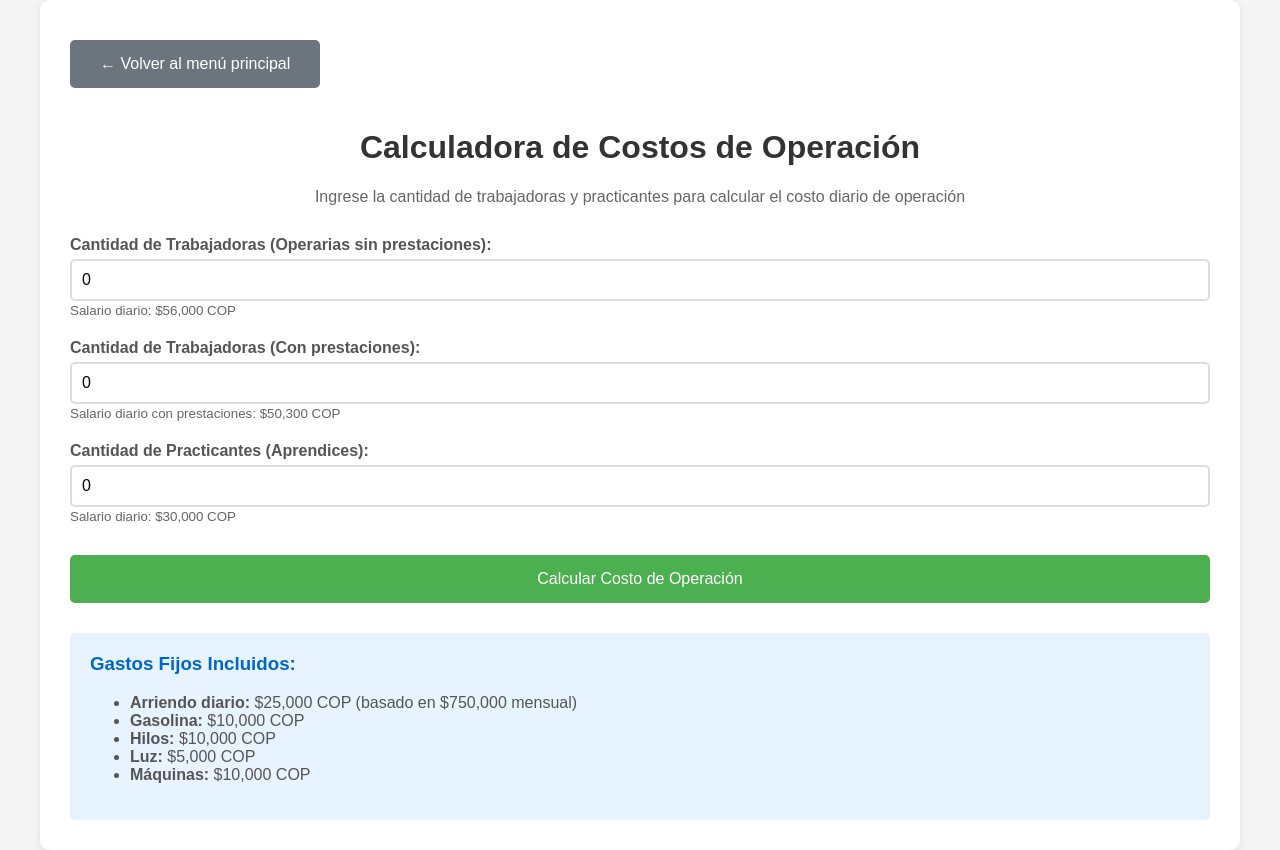
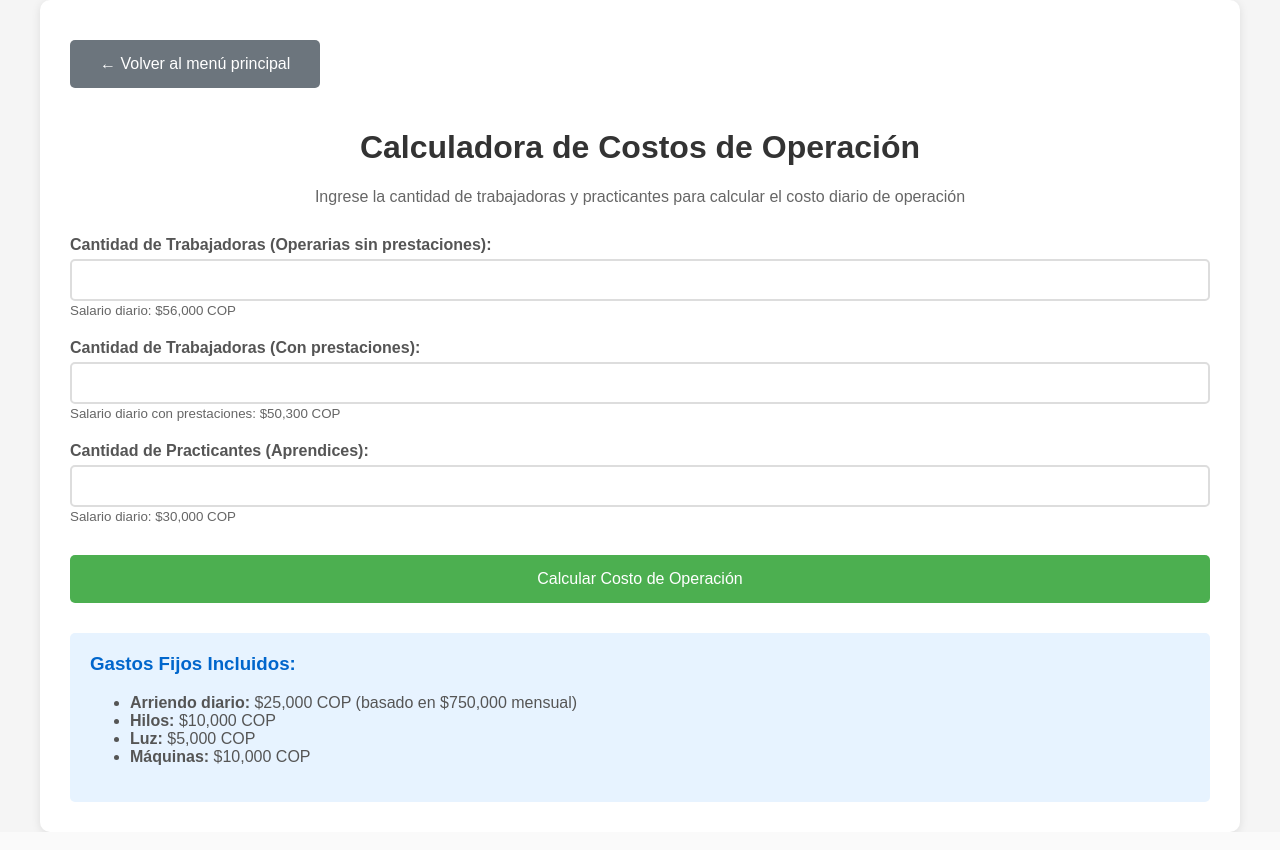
Before and after one commit to YaiDev23/gastos_confeccion, a FastAPI app: page /costo-operacion in a window 1280 px wide. Run offline with FastAPI, Linux system fonts and the light colour scheme.

Commit message:
feat(endpoints and schemas): se agregan schemas de operarias y gastos, y se elimina error de 0

```diff
--- a/app/api/endpoints.py
+++ b/app/api/endpoints.py
@@ -2,11 +2,15 @@ from fastapi import APIRouter, Request, Form
 from fastapi.templating import Jinja2Templates
 from fastapi.responses import HTMLResponse
 from datetime import datetime
+
+from api.schemas.gastos_schema import GastoSchema
 import pytz
 
 templates = Jinja2Templates(directory="app/templates")
 
 router = APIRouter()
+gastos_fijos = GastoSchema.gastos_fijos
+arriendo = GastoSchema.arriendo
 
 def obtener_fecha_hora_bogota():
     """Obtiene la fecha y hora actual en zona horaria de Bogotá"""
@@ -43,20 +47,25 @@ async def calcular_produccion(request: Request):
         if not color:
             continue
 
+        def safe_int(value):
+            try:
+                return int(value)
+            except (TypeError, ValueError):
+                return 0
+
         tallas_color = {
-
-            "18-24": int(form.get(f'talla_18_24_{i}', 0)),
-            "24-36": int(form.get(f'talla_24_36_{i}', 0)),
-            "36-48": int(form.get(f'talla_36_48_{i}', 0)),
-            "2": int(form.get(f'talla_2_{i}', 0)),
-            "4": int(form.get(f'talla_4_{i}', 0)),
-            "6": int(form.get(f'talla_6_{i}', 0)),
-            "8": int(form.get(f'talla_8_{i}', 0)),
-            "10": int(form.get(f'talla_10_{i}', 0)),
-            "12": int(form.get(f'talla_12_{i}', 0)),
-            "14": int(form.get(f'talla_14_{i}', 0)),
-            "16": int(form.get(f'talla_16_{i}', 0)),
-            "18": int(form.get(f'talla_18_{i}', 0))
+            "18-24": safe_int(form.get(f'talla_18_24_{i}')),
+            "24-36": safe_int(form.get(f'talla_24_36_{i}')),
+            "36-48": safe_int(form.get(f'talla_36_48_{i}')),
+            "2": safe_int(form.get(f'talla_2_{i}')),
+            "4": safe_int(form.get(f'talla_4_{i}')),
+            "6": safe_int(form.get(f'talla_6_{i}')),
+            "8": safe_int(form.get(f'talla_8_{i}')),
+            "10": safe_int(form.get(f'talla_10_{i}')),
+            "12": safe_int(form.get(f'talla_12_{i}')),
+            "14": safe_int(form.get(f'talla_14_{i}')),
+            "16": safe_int(form.get(f'talla_16_{i}')),
+            "18": safe_int(form.get(f'talla_18_{i}'))
         }
 
         # Actualizar totales por talla
@@ -102,20 +111,15 @@ async def calcular_costo(
     cantidad_practicantes: int = Form(...)
 ):
     # Datos base
-    arriendo = 750000
+
     arriendo_diario = arriendo / 30
 
-    from app.api.schemas.operator_schema import OperatorSchema
+    from api.schemas.operator_schema import OperatorSchema
     salario = OperatorSchema.operaria['salario']
     salario_prestaciones = OperatorSchema.operaria_prestaciones['salario']
     salario_aprendiz = OperatorSchema.aprendiz['salario']
 
-    gastos_fijos = {
-        'gasolina': 10000,
-        'hilos': 10000,
-        'luz': 5000,
-        'maquinas': 10000
-    }
+
 
     # Cálculos
     costo_trabajadoras = cantidad_trabajadoras * salario
@@ -162,20 +166,12 @@ async def calcular_punto_equilibrio(
     unidades_fabricadas: int = Form(0)
 ):
     # Datos base (mismo cálculo que en costo de operación)
-    arriendo = 750000
     arriendo_diario = arriendo / 30
 
-    from app.api.schemas.operator_schema import OperatorSchema
+    from api.schemas.operator_schema import OperatorSchema
     salario = OperatorSchema.operaria['salario']
     salario_prestaciones = OperatorSchema.operaria_prestaciones['salario']
     salario_aprendiz = OperatorSchema.aprendiz['salario']
-
-    gastos_fijos = {
-        'gasolina': 10000,
-        'hilos': 10000,
-        'luz': 5000,
-        'maquinas': 10000
-    }
 
     # Cálculo del costo fijo total
     costo_trabajadoras = cantidad_trabajadoras * salario
@@ -238,25 +234,16 @@ async def calcular_punto_equilibrio(
 
 @router.get("/cost_operation")
 def get_cost_operation(cantidad_trabajadoras: int, cantidad_trabajadoras_prestaciones: int, cantidad_practicantes: int):
-    arriendo = 750000
     arriendo_x_dia = arriendo / 30
 
-    from app.api.schemas.operator_schema import OperatorSchema
+    from api.schemas.operator_schema import OperatorSchema
     salario = OperatorSchema.operaria['salario']
     salario_prestaciones = OperatorSchema.operaria_prestaciones['salario']
     salario_aprendiz = OperatorSchema.aprendiz['salario']
 
-    gastos_fijos = {
-        'gasolina': 10000,
-        'hilos': 10000,
-        'luz': 5000,
-        'maquinas': 10000
-    }
-
     costo_operacion = (cantidad_trabajadoras * salario +
                       cantidad_trabajadoras_prestaciones * salario_prestaciones +
                       cantidad_practicantes * salario_aprendiz +
-                      gastos_fijos['gasolina'] +
                       gastos_fijos['hilos'] +
                       gastos_fijos['luz'] +
                       gastos_fijos['maquinas'] +
--- a/app/main.py
+++ b/app/main.py
@@ -2,7 +2,7 @@ from fastapi import FastAPI
 from fastapi.templating import Jinja2Templates
 from fastapi.staticfiles import StaticFiles
 import os
-from app.api.endpoints import router
+from api.endpoints import router
 
 app = FastAPI()
 
--- a/app/templates/formulario.html
+++ b/app/templates/formulario.html
@@ -15,8 +15,6 @@
             type="number"
             id="cantidad_trabajadoras"
             name="cantidad_trabajadoras"
-            min="0"
-            value="0"
             required
         >
         <small style="color: #666;">Salario diario: $56,000 COP</small>
@@ -28,8 +26,6 @@
             type="number"
             id="cantidad_trabajadoras_prestaciones"
             name="cantidad_trabajadoras_prestaciones"
-            min="0"
-            value="0"
             required
         >
         <small style="color: #666;">Salario diario con prestaciones: $50,300 COP</small>
@@ -41,8 +37,6 @@
             type="number"
             id="cantidad_practicantes"
             name="cantidad_practicantes"
-            min="0"
-            value="0"
             required
         >
         <small style="color: #666;">Salario diario: $30,000 COP</small>
@@ -55,7 +49,6 @@
     <h3 style="margin-top: 0; color: #0066cc;">Gastos Fijos Incluidos:</h3>
     <ul style="color: #555;">
         <li><strong>Arriendo diario:</strong> $25,000 COP (basado en $750,000 mensual)</li>
-        <li><strong>Gasolina:</strong> $10,000 COP</li>
         <li><strong>Hilos:</strong> $10,000 COP</li>
         <li><strong>Luz:</strong> $5,000 COP</li>
         <li><strong>Máquinas:</strong> $10,000 COP</li>
--- a/app/templates/justicia_pago.html
+++ b/app/templates/justicia_pago.html
@@ -19,7 +19,6 @@
                 id="tiempo_unitario"
                 name="tiempo_unitario"
                 step="0.1"
-                min="0"
                 required
                 placeholder="Ej: 12"
                 style="width: 100%; padding: 12px; border: 2px solid #ff9800; border-radius: 5px; font-size: 16px;"
@@ -35,7 +34,6 @@
                 type="number"
                 id="cantidad"
                 name="cantidad"
-                min="1"
                 required
                 placeholder="Ej: 1000"
                 style="width: 100%; padding: 12px; border: 2px solid #ff9800; border-radius: 5px; font-size: 16px;"
@@ -52,7 +50,6 @@
                 id="pago_lote"
                 name="pago_lote"
                 step="0.01"
-                min="0"
                 required
                 placeholder="Ej: 1200000"
                 style="width: 100%; padding: 12px; border: 2px solid #ff9800; border-radius: 5px; font-size: 16px;"
@@ -69,7 +66,6 @@
                 id="tarifa_minuto"
                 name="tarifa_minuto"
                 step="0.01"
-                min="0"
                 required
                 placeholder="Ej: 500"
                 style="width: 100%; padding: 12px; border: 2px solid #ff9800; border-radius: 5px; font-size: 16px;"
--- a/app/templates/menu.html
+++ b/app/templates/menu.html
@@ -65,7 +65,6 @@
         <div>
             <h4 style="color: #555;">Gastos Fijos Diarios:</h4>
             <ul style="color: #666;">
-                <li>Gasolina: $10,000</li>
                 <li>Hilos: $10,000</li>
                 <li>Luz: $5,000</li>
                 <li>Máquinas: $10,000</li>
--- a/app/templates/resultado.html
+++ b/app/templates/resultado.html
@@ -30,11 +30,6 @@
     <div class="cost-item">
         <span class="cost-label">Arriendo diario:</span>
         <span class="cost-value">${{ "{:,}".format(datos.arriendo_diario) }} COP</span>
-    </div>
-
-    <div class="cost-item">
-        <span class="cost-label">Gasolina:</span>
-        <span class="cost-value">${{ "{:,}".format(datos.gastos_fijos.gasolina) }} COP</span>
     </div>
 
     <div class="cost-item">
```
Also changed, not shown: app/api/schemas/gastos_schema.py (added, +10 -0 lines), app/templates/produccion.html (+24 -24 lines).
